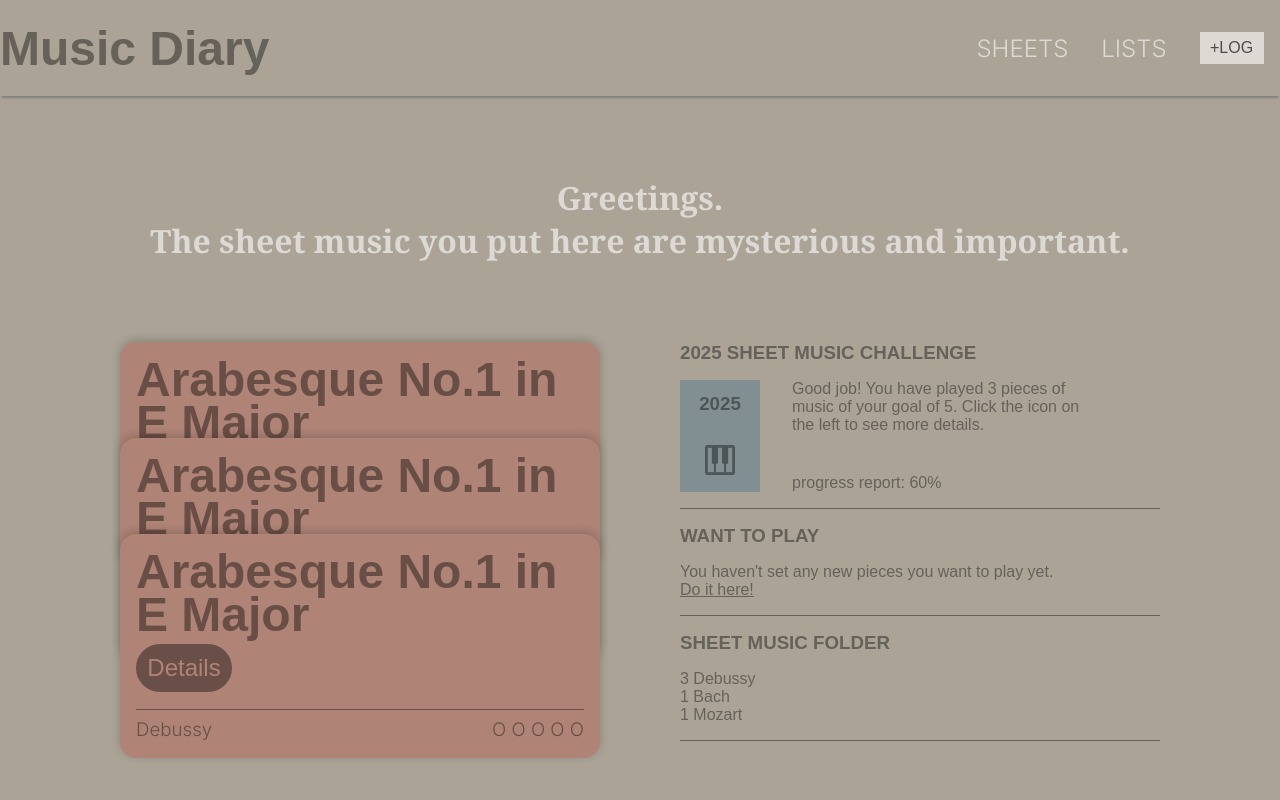
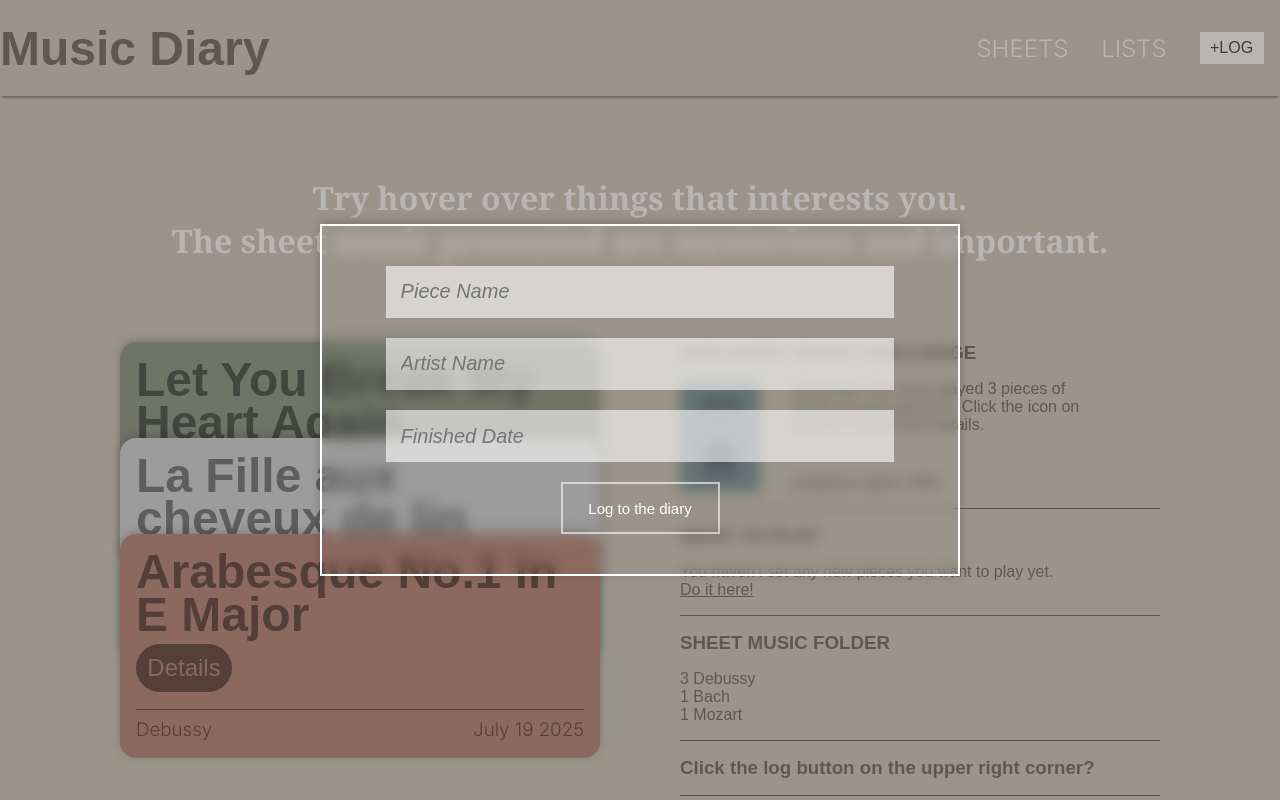
Before and after one commit to RandyTylor69/music-diary, a React (Create React App) app: page / in a window 1280 px wide. Both pictures are taken after a click on the button "+LOG". Built offline with nearby package versions, Linux system fonts and the light colour scheme; no server answers.

Commit message:
form fundamentals

```diff
--- a/src/App.css
+++ b/src/App.css
@@ -4,7 +4,7 @@
 }
 
 body {
-  background-color: #aaa396;
+  background-color: #c0b9ac;
   text-align: center;
 }
 
@@ -111,6 +111,13 @@ body {
   width: 6rem;
   font-family: Arial, Helvetica, sans-serif;
   font-size: 1.5rem;
+  cursor: pointer;
+}
+.cards-container .card .card-header .cardColor2-btn {
+  color: rgb(219, 219, 219);
+}
+.cards-container .card .card-header .cardColor1-btn {
+  color: #8C9181;
 }
 .cards-container .card .detail {
   color: rgba(0, 0, 0, 0.4);
@@ -130,6 +137,12 @@ body {
 }
 .cards-container .card:hover ~ .card {
   transform: translateY(2rem);
+}
+.cards-container .cardColor2 {
+  background-color: rgb(195, 195, 195);
+}
+.cards-container .cardColor1 {
+  background-color: #8C9181;
 }
 
 .update {
@@ -209,4 +222,66 @@ body {
 }
 .update .sheet-music-folder div p:hover {
   text-decoration: underline;
+}
+
+form {
+  height: 22rem;
+  width: 40rem;
+  top: 50%;
+  left: 50%;
+  transform: translate(-50%, -50%);
+  -webkit-backdrop-filter: blur(0.4rem);
+          backdrop-filter: blur(0.4rem);
+  z-index: 9999;
+  position: fixed;
+  margin: auto;
+  border: 2px solid white;
+  box-shadow: 0px -2px 10px rgba(0, 0, 0, 0.2);
+  display: flex;
+  flex-direction: column;
+  justify-content: center;
+  align-items: center;
+  gap: 20px;
+}
+form input {
+  background-color: rgba(255, 255, 255, 0.6);
+  color: rgba(0, 0, 0, 0.8);
+  width: 80%;
+  height: 15%;
+  border: none;
+  font-size: 20px;
+  font-family: Arial, Helvetica, sans-serif;
+  padding-left: 15px;
+}
+form input:focus {
+  outline: none;
+}
+form input::-moz-placeholder {
+  font-style: italic;
+}
+form input::placeholder {
+  font-style: italic;
+}
+form button {
+  border: 2px solid rgba(255, 255, 255, 0.6);
+  background-color: transparent;
+  cursor: pointer;
+  height: 15%;
+  width: 25%;
+  font-size: 15px;
+  color: white;
+  transition: 0.3s;
+}
+form button:hover {
+  background-color: rgba(255, 255, 255, 0.4);
+  color: white;
+}
+
+.overlay {
+  z-index: 9998;
+  height: 100vh;
+  width: 200vh;
+  background-color: rgba(0, 0, 0, 0.2);
+  position: fixed;
+  transition: 0.3s;
 }/*# sourceMappingURL=App.css.map */
--- a/src/App.js
+++ b/src/App.js
@@ -4,23 +4,22 @@ import Header from "./components/Header.tsx";
 import Cards from "./components/Cards.tsx";
 import Greeting from "./components/Greeting.tsx";
 import Update from "./components/Update.tsx";
+import Form from "./components/Form.tsx";
+
 
 function App() {
 
+  // hide form
+  const [formDisplay, setFormDisplay] = React.useState(false)
 
-  // fecthing data from api
-
-  async function getData(){
-    const response = await fetch('http://localhost:3001/api/imslp?q=mozart')
-    const data = await response.json()
-    console.log(data)
+  function displayForm(e){
+    setFormDisplay(true)
   }
-
-  getData()
-
   return (
     <>
-      <Header />
+
+      {formDisplay&&<Form />}
+      <Header displayForm = {displayForm}/>
       <Greeting />
       <section className="main-section">
         <Cards />
--- a/src/App.scss
+++ b/src/App.scss
@@ -6,7 +6,7 @@
 }
 
 body {
-  background-color: #aaa396;
+  background-color: #c0b9ac;
   text-align: center;
 }
 
@@ -86,6 +86,7 @@ body {
   display: flex;
   flex-direction: column;
   align-items: center;
+
   .card {
     padding: 1rem;
     background-color: #af8376;
@@ -116,6 +117,13 @@ body {
         width: 6rem;
         font-family: Arial, Helvetica, sans-serif;
         font-size: 1.5rem;
+        cursor: pointer;
+      }
+      .cardColor2-btn {
+        color: rgb(219, 219, 219);
+      }
+      .cardColor1-btn {
+        color: #8C9181;
       }
     }
 
@@ -138,6 +146,13 @@ body {
   }
   .card:hover ~ .card {
     transform: translateY(2rem);
+  }
+
+  .cardColor2 {
+    background-color: rgb(195, 195, 195);
+  }
+  .cardColor1{
+    background-color: #8C9181;
   }
 }
 
@@ -209,19 +224,80 @@ body {
     }
   }
 
-  .sheet-music-folder{
+  .sheet-music-folder {
     display: flex;
     flex-direction: column;
     text-align: left;
     gap: 1rem;
-    div{
-      p{
+    div {
+      p {
         cursor: pointer;
         transition: 0.3s;
-        &:hover{
+        &:hover {
           text-decoration: underline;
         }
       }
     }
   }
 }
+
+form{
+  height: 22rem;
+  width: 40rem;
+  top: 50%;
+  left: 50%;
+  transform: translate(-50%, -50%);
+  backdrop-filter: blur(0.4rem);
+  z-index: 9999;
+  position:fixed;
+  margin: auto;
+  border: 2px solid white;
+  box-shadow: 0px -2px 10px rgba(0, 0, 0, 0.2);
+
+  display: flex;
+  flex-direction: column;
+  justify-content: center;
+  align-items: center;
+  gap: 20px;
+
+  input {
+    background-color: rgba(255, 255, 255, 0.6);
+    color: rgba(0, 0, 0, 0.8);
+    width: 80%;
+    height: 15%;
+    border: none;
+    font-size: 20px;
+    font-family: Arial, Helvetica, sans-serif;
+    padding-left: 15px;
+    &:focus{
+      outline: none;
+    }
+    &::placeholder{
+      font-style: italic;
+    }
+  }
+  button{
+    border: 2px solid rgba(255, 255, 255, 0.6);
+    background-color: transparent;
+    cursor: pointer;
+    height: 15%;
+    width: 25%;
+    font-size: 15px;
+    color: white;
+
+    transition: 0.3s;
+    &:hover{
+      background-color: rgba(255, 255, 255, 0.4);
+      color: white;
+    }
+  }
+}
+
+.overlay{
+  z-index: 9998;
+  height: 100vh;
+  width: 200vh;
+  background-color: rgba(0, 0, 0, 0.2);
+  position:fixed;
+  transition: 0.3s;
+}
--- a/src/components/Cards.tsx
+++ b/src/components/Cards.tsx
@@ -2,28 +2,28 @@
 export default function Cards(props:any){
     return(
         <section className="cards-container">
-            <article className="card">
+            <article className="card cardColor1">
                 <header className="card-header">
                     <h1>
-                        Arabesque No.1 in E Major
+                        Let You Break My Heart Again
                     </h1>
-                    <button>Details</button>
+                    <button className="cardColor1-btn">Details</button>
+                </header>
+                <div className="detail">
+                    <h3>Laufey</h3>
+                    <h3>April 24 2024</h3>
+                </div>
+            </article>
+            <article className="card cardColor2">
+                <header className="card-header">
+                    <h1>
+                        La Fille aux cheveux de lin
+                    </h1>
+                    <button className="cardColor2-btn">Details</button>
                 </header>
                 <div className="detail">
                     <h3>Debussy</h3>
-                    <h3>O O O O O</h3>
-                </div>
-            </article>
-            <article className="card">
-                <header className="card-header">
-                    <h1>
-                        Arabesque No.1 in E Major
-                    </h1>
-                    <button>Details</button>
-                </header>
-                <div className="detail">
-                    <h3>Debussy</h3>
-                    <h3>July 12 2025</h3>
+                    <h3>June 16 2025</h3>
                 </div>
             </article>
              <article className="card">
@@ -35,7 +35,7 @@ export default function Cards(props:any){
                 </header>
                 <div className="detail">
                     <h3>Debussy</h3>
-                    <h3>O O O O O</h3>
+                    <h3>July 19 2025</h3>
                 </div>
             </article>
         </section>
--- /dev/null
+++ b/src/components/Form.tsx
@@ -0,0 +1,15 @@
+export default function Form(props:any){
+    return(
+        <>
+            <form>
+            <input placeholder="Piece Name" />
+            <input placeholder="Artist Name" />
+            <input placeholder="Finished Date" />
+            <button>Log to the diary</button>
+        </form>
+
+        <div className="overlay"></div>
+        </>
+
+    )
+}
--- a/src/components/Greeting.tsx
+++ b/src/components/Greeting.tsx
@@ -1,8 +1,8 @@
 export default function Greeting(props:any){
     return(
         <h1 className="greeting">
-            Greetings. <br></br>
-            The sheet music you put here are mysterious and important.
+            Try hover over things that interests you. <br></br>
+            The sheet music presented are mysterious and important.
         </h1>
     )
 }
--- a/src/components/Header.tsx
+++ b/src/components/Header.tsx
@@ -1,4 +1,4 @@
-export default function Header() {
+export default function Header(props:any) {
   return (
     <header className="web-header">
       <div className="header-container">
@@ -8,7 +8,7 @@ export default function Header() {
         <section className="user">
           <h2>SHEETS</h2>
           <h2>LISTS</h2>
-          <button>+LOG</button>
+          <button onClick={props.displayForm}>+LOG</button>
         </section>
       </div>
     </header>
--- a/src/components/Update.tsx
+++ b/src/components/Update.tsx
@@ -37,6 +37,11 @@ export default function Update(props: any) {
           <p>1 Mozart</p>
         </div>
       </article>
+
+      <article className="sheet-music-folder">
+        <h3>Click the log button on the upper right corner?</h3>
+      </article>
+
     </section>
   );
 }
```
Also changed, not shown: 1 other file (tests, documents, lock files or other folders).
